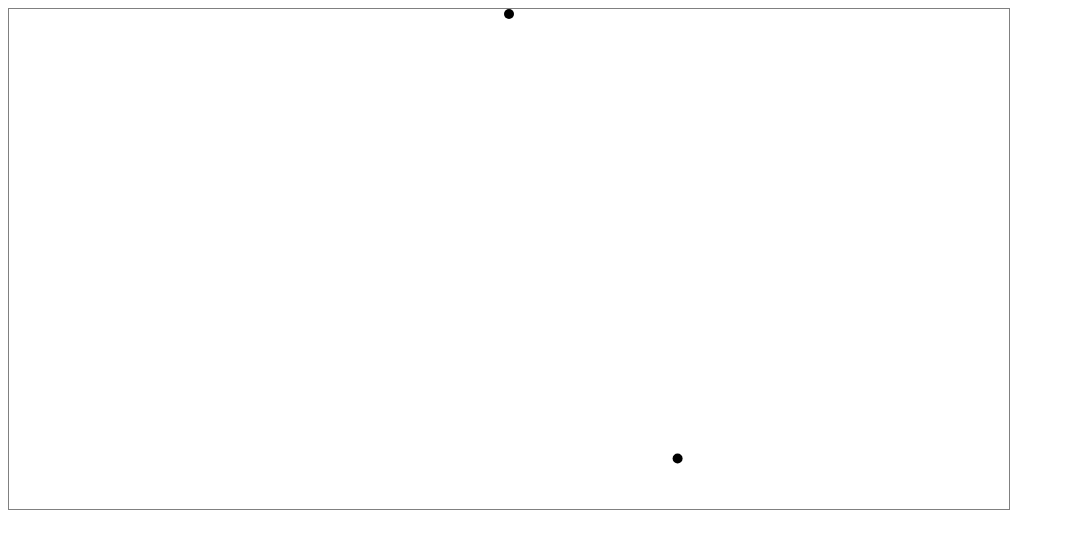
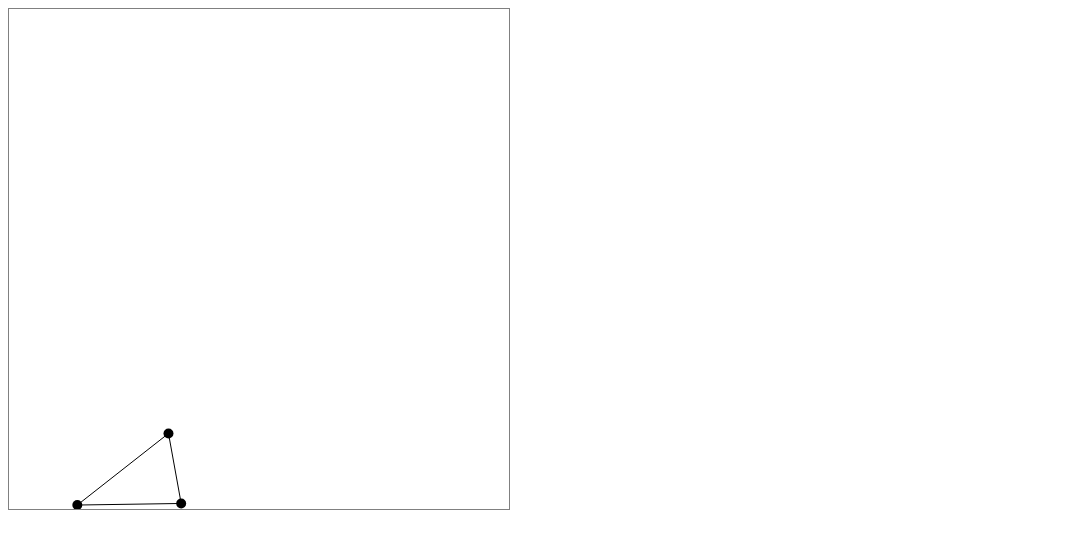
Before and after one commit to doevix/phyzzy-js, a plain HTML site: page index.html in a window 1280 px wide. Shown: the whole page, without its empty margins (0-1065 px from the left). Drawn offline with Linux system fonts and the light colour scheme.

Commit message:
tested and fixed deletion functions in Mesh() object

```diff
--- a/index.html
+++ b/index.html
@@ -4,7 +4,7 @@
         <title>Phyzzy (new attempt)</title>
     </head>
     <body>
-        <canvas id="viewPort" width="1000" height="500" style="border: solid 1px grey"></canvas>
+        <canvas id="viewPort" width="500" height="500" style="border: solid 1px grey"></canvas>
         <script src="phyzzy.js"></script>
         <script src="main.js"></script>
     </body>
--- a/main.js
+++ b/main.js
@@ -19,29 +19,38 @@ Mass.prototype.applyCol = function (n_V) {
 };
 
 var mesh = new Mesh(), // create empty mesh
-    ph = new Phyz(mesh, 100, document.getElementById('viewPort')),
+    ph = new Phyz(mesh, document.getElementById('viewPort'), 100),
     en = new Environment(9.81, 10),
     colBox = new WallBox(0, 0, ph.toM(ph.viewer.width), ph.toM(ph.viewer.height)),
     pos = new Vect(ph.toM(ph.viewer.width / 2), 0.05),
     vel = new Vect(),
-    d = new Date(),
     dt_i = 1 / 50,
     dt_o = 1 / 50,
     i;
 
-ph.mesh.addM(0.1, 0.05, 0.8, 0, 0, pos, vel);
-ph.mesh.addM(0.5, 0.05, 0.7, 0, 0, pos, vel);
-ph.mesh.m[1].fixed = true;
-ph.mesh.m[0].Po = ph.mesh.m[0].Po.sub(new Vect(0.03, 0));
-function frame(timeStamp) {
+ph.mesh.addM(0.5, 0.05, 0.75, 0, 0, new Vect(1, 1));
+ph.mesh.addM(0.5, 0.05, 0.75, 0, 0, new Vect(1, 2));
+ph.mesh.addM(0.5, 0.05, 0.75, 0, 0, new Vect(2, 1));
+ph.mesh.addM(0.5, 0.05, 0.75, 0, 0, new Vect(2, 2));
+
+ph.mesh.addS(0, 1, 1, 100, 0);
+ph.mesh.addS(1, 2, 1, 100, 0);
+ph.mesh.addS(2, 3, 1, 100, 0);
+ph.mesh.addS(0, 3, 1, 100, 0);
+ph.mesh.addS(2, 0, 1, 100, 0);
+ph.mesh.addS(1, 3, 1, 100, 0);
+
+ph.mesh.remM(3);
+
+function frame() {
     'use strict';
     for (i = 0; i < ph.mesh.m.length; i += 1) {
         ph.mesh.applyForce(i, en);
     }
-    ph.mesh.calc(en, dt_i, dt_o);
     for (i = 0; i < ph.mesh.m.length; i += 1) {
         ph.mesh.m[i].applyCol(colBox.checkBound(ph.mesh.m[i], dt_i));
     }
+    ph.mesh.calc(en, dt_i, dt_o);
     ph.refreshFrame();
     window.requestAnimationFrame(frame);
 }
--- a/phyzzy.js
+++ b/phyzzy.js
@@ -2,8 +2,8 @@
 /*
     Library for 2D spring/mass simulation.
     Draws masses and springs on given canvas.
-    Requires external loop for simulation
-    External drawing can be used to render mesh.
+    Requires external loop for simulation.
+    Rendering to canvas is optional.
 */
 
 // Vector object with vector math
@@ -101,7 +101,7 @@ function LinkData(linkTo, sIdx) {
 }
 
 // Have mass and obey laws given (inputs P & V MUST be Vect() objects)
-function Mass(mass, rad, refl, mu_s, mu_k, P, V) {
+function Mass(mass, rad, refl, mu_s, mu_k, P) {
     'use strict';
     this.mass = mass; // Mass [kg]
     this.rad = rad; // Radius [m]
@@ -136,10 +136,9 @@ Mass.prototype.drg = function (drag, dt, dt_old) {
         return this.F.mul(-1);
     }
 };
-// returns the vector of surface friction applied to the mass. Note: Dissipatingn froces should be calculated last.
+// returns the vector of surface friction applied to the mass. Note: Dissipating forces should be calculated last.
 Mass.prototype.frc  = function (U, dt) {
     'use strict';
-    var tol = 0.0001;
 };
 
 /*
@@ -158,7 +157,7 @@ Mass.prototype.verlet = function (dt, dt_old, F_ex) {
     if (!this.fixed) {
         return this.Pi.sum(this.Pi.sub(this.Po)).mul(dt / dt_old).sum(this.F.sum(F_ex).div(this.mass).mul(dt * dt));
     } else {
-        return new Vect(this.Pi.x, this.Pi.y);
+        return Object.create(this.Pi);
     }
 };
 /*
@@ -210,10 +209,9 @@ WallBox.prototype.checkBound = function (m, dt) {
     var v1 = new Vect((m.Pi.x - m.Po.x) / dt, (m.Pi.y - m.Po.y) / dt),
         v2 = new Vect(),
         v,
-        n_m = Object.create(m), // makes a temporary instance of the input mass to modify.
-        n_Po = new Vect(m.Po.x, m.Po.y),
-        n_Pi = new Vect(m.Pi.x, m.Pi.y);
+        n_m = Object.create(m); // makes a temporary instance of the input mass to modify.
     // hits bottom of box
+
     if (m.Pi.y > this.h - m.rad) {
         n_m.Pi.y = this.h - m.rad;
         v2.y = -m.refl * v1.y;
@@ -231,7 +229,7 @@ WallBox.prototype.checkBound = function (m, dt) {
         n_m.Po.x = n_m.Pi.x - (v2.x * dt);
     // hits left side of box
     } else if (m.Pi.x < this.x + m.rad) {
-        n_m.Po.x = this.x + m.rad;
+        n_m.Pi.x = this.x + m.rad;
         v2.x = -m.refl * v1.x;
         n_m.Po.x = n_m.Pi.x - (v2.x * dt);
     }
@@ -245,9 +243,9 @@ function Mesh() {
     this.s = []; // spring array
 }
 // Adds a new mass to the mesh
-Mesh.prototype.addM = function (mass, rad, refl, mu_s, mu_k, P, V) { // redundant, but useful for clarity
+Mesh.prototype.addM = function (mass, rad, refl, mu_s, mu_k, P) { // redundant, but useful for clarity
     'use strict';
-    this.m.push(new Mass(mass, rad, refl, mu_s, mu_k, P, V));
+    this.m.push(new Mass(mass, rad, refl, mu_s, mu_k, P));
 };
 // Adds a new spring to the mesh
 Mesh.prototype.addS = function (idxA, idxB, r, k, B) {
@@ -269,12 +267,14 @@ Mesh.prototype.remS = function (idx) {
         for (j = 0; j < this.m[i].branch.length; j += 1) { // look through mass branch array
             if (this.m[i].branch[j].sIdx === idx) { // remove link if it exists
                 this.m[i].branch.splice(j, 1);
-            } else if (this.m[i].branch[j].sIdx > idx) { // fix index of springs greater than idx
-                this.m[i].branch[j].sIdx -= 1;
+            }
+            for (j = 0; j < this.m[i].branch.length; j += 1) {
+                if (this.m[i].branch[j].sIdx > idx) { // fix index of springs greater than idx
+                    this.m[i].branch[j].sIdx -= 1;
+                }
             }
         }
     }
-
     return true;
 };
 // Calculates force applied by spring that links two masses.
@@ -305,14 +305,18 @@ Mesh.prototype.remM = function (idx) {
         this.remS(this.m[idx].branch[i].sIdx);
     }
     this.m.splice(idx, 1); // remove the mass
-    for (i = 0; i < this.m.length; i += 0) {// look through each mass in the mesh
+    for (i = 0; i < this.m.length; i += 1) {// look through each mass in the mesh
         for (j = 0; j < this.m[i].branch.length; j += 1) { // look through mass branch array
-            if (this.m[i].branch[j].sIdx > idx) {
-                this.m[i].branch[j].sIdx -= 1; // fix index of masses greater than idx
+            if (this.m[i].branch[j].linkTo === idx) {
+                this.m[i].branch.splice(j, 1); // fix index of masses greater than idx
+            }
+        }
+        for (j = 0; j < this.m[i].branch.length; j += 1) { // look through mass branch array
+            if (this.m[i].branch[j].linkTo > idx) {
+                this.m[i].branch[j].linkTo -= 1; // fix index of masses greater than idx
             }
         }
     }
-
     return true;
 };
 // calculates positions of each mass
@@ -356,14 +360,13 @@ Mesh.prototype.drawS = function (ctx, scale) {
 };
 
 // Phyzzy simulation. Can be used to display mesh, or calculate mesh only.
-function Phyz(mesh, scale, viewPort, style) {
+function Phyz(mesh, viewPort, scale) {
     'use strict';
     this.mesh = mesh; // the mesh is generated seperately for preloading or multiple simulations.
     this.viewer = viewPort || null; // where to display. Null if omitted
     this.ctx = this.viewer.getContext('2d') || null; // canvas context
     this.scale = scale; // size of 1 meter in pixels
     this.play = false; // false = paused; true = playing
-    this.cons = false; // false = select mode; true = construct mode
 }
 // converts meters to pixels according to scale
 Phyz.prototype.toPx = function (mt) {
@@ -375,7 +378,7 @@ Phyz.prototype.toM = function (px) {
     'use strict';
     return px / this.scale;
 };
-Phyz.prototype.refreshFrame = function () { // Clears and redraws the mesh to the canvas
+Phyz.prototype.refreshFrame = function (x, y, w, h) { // Clears and redraws the mesh to the canvas
     'use strict';
     this.ctx.clearRect(0, 0, this.viewer.width, this.viewer.height);
     this.mesh.drawS(this.ctx, this.scale);
```
